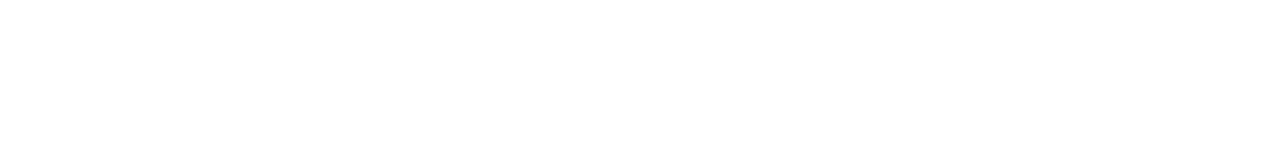
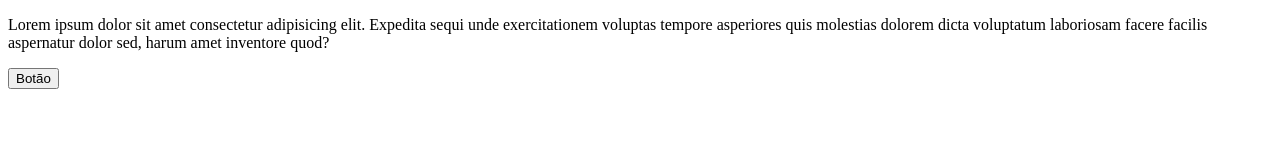
Before and after one commit to fernandanaser/exerciciodupla, a plain HTML site: page index.html in a window 1280 px wide. Drawn offline with Linux system fonts and the light colour scheme.

Commit message:
Alterando tags

```diff
--- a/index.html
+++ b/index.html
@@ -5,6 +5,8 @@
     <meta http-equiv="X-UA-Compatible" content="IE=edge">
     <meta name="viewport" content="width=device-width, initial-scale=1.0">
     <title>Document</title>
+    <p>Lorem ipsum dolor sit amet consectetur adipisicing elit. Expedita sequi unde exercitationem voluptas tempore asperiores quis molestias dolorem dicta voluptatum laboriosam facere facilis aspernatur dolor sed, harum amet inventore quod?</p>
+    <button>Botão</button>
 </head>
 <body>
 </body>
```
